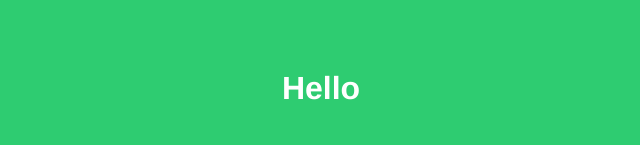
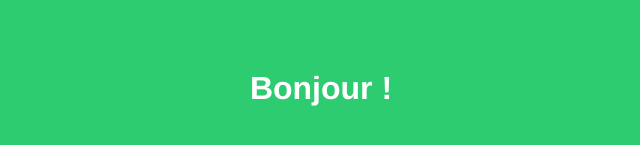
Before and after one commit to Nicorrich/hello, a plain HTML site: page index.html in a window 1280 px wide. Shown: the part 271-416 px from the top of the page, without its empty margins (327-967 px from the left). Drawn offline with Linux system fonts and the light colour scheme.

Commit message:
Hello -> Bonjour

```diff
--- a/index.html
+++ b/index.html
@@ -30,6 +30,6 @@
 
 
 	<body>
-		<h1>Hello </h1>
+		<h1>Bonjour !  </h1>
 	</body>
 </html>
```
